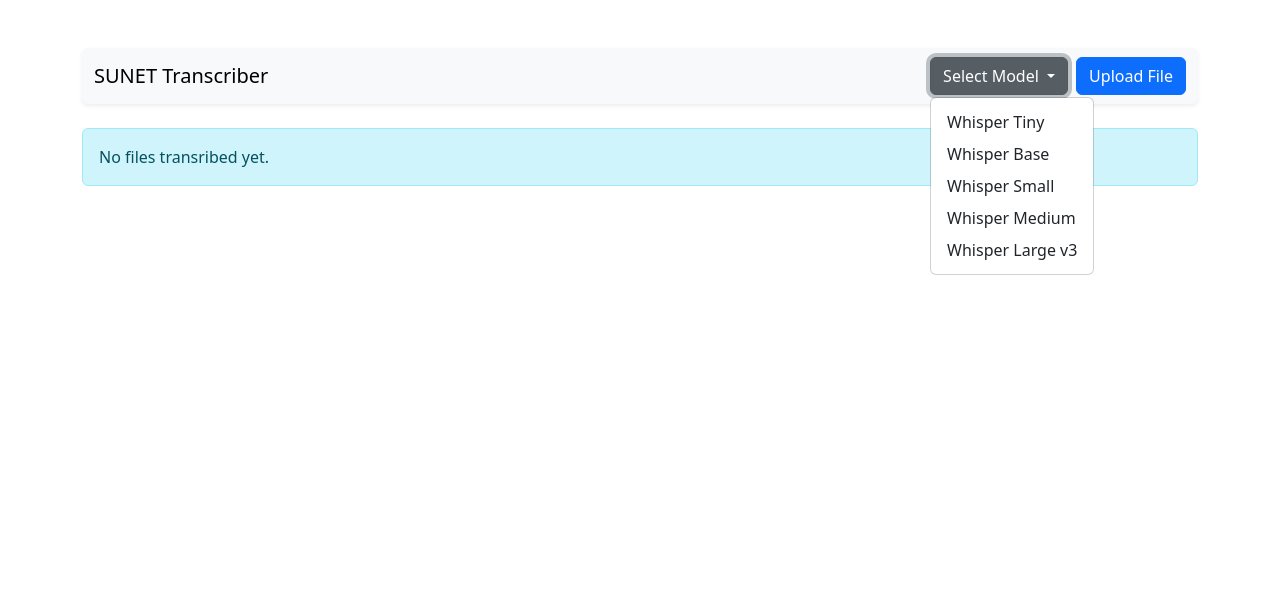
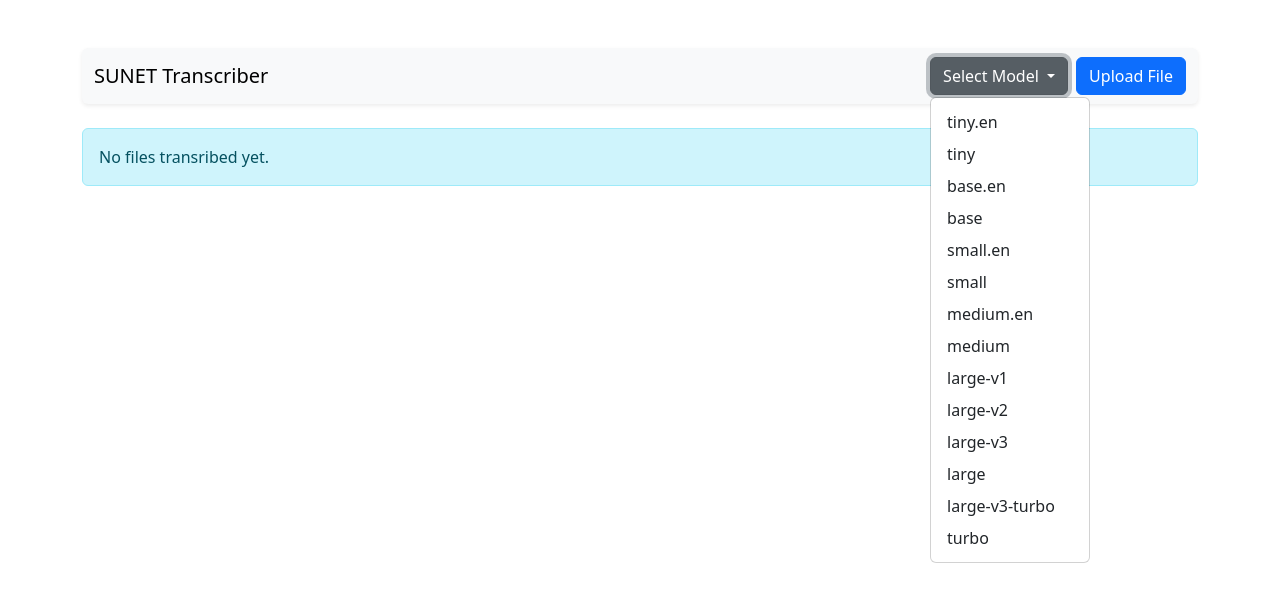
Before and after one commit to krihal/transcriber, a FastAPI app: page / in a window 1280 px wide, after a click on "Select Model". Shown: the top 602 px of the page. Run offline with FastAPI, Linux system fonts and the light colour scheme; some libraries are stand-ins or nearby versions.

Commit message:
Support for selecting Whisper model.

```diff
--- a/app.py
+++ b/app.py
@@ -1,3 +1,4 @@
+import json
 import os
 import shutil
 
@@ -14,12 +15,18 @@ from fastapi.responses import HTMLResponse
 from fastapi.staticfiles import StaticFiles
 from fastapi.templating import Jinja2Templates
 
+import zmq
+
+context = zmq.Context()
+mq_socket = context.socket(zmq.PUB)  # Publisher socket
+mq_socket.bind(f"tcp://*:5555")
+
 app = FastAPI(title="SUNET Transcriber")
 
 UPLOAD_DIR = Path("uploads")
 UPLOAD_DIR.mkdir(exist_ok=True)
 
-TRANSCRIBE_DIR = Path("transcribe")
+TRANSCRIBE_DIR = Path("transcribed")
 TRANSCRIBE_DIR.mkdir(exist_ok=True)
 
 templates = Jinja2Templates(directory="templates")
@@ -40,6 +47,12 @@ async def upload_file(file: UploadFile = File(...), model: str = Form("whisper-l
         # Save the file
         with open(file_path, "wb") as buffer:
             shutil.copyfileobj(file.file, buffer)
+
+        # Send the file path to the transcriber
+        mq_socket.send_string(json.dumps(
+            {"file_path": file_path, "model": model}, default=str))
+
+        print("File sent to transcriber")
 
         # Return success message (HTMX will insert this into #messages)
         return HTMLResponse(
@@ -65,7 +78,7 @@ async def upload_file(file: UploadFile = File(...), model: str = Form("whisper-l
         )
 
 
-@app.get("/api/files", response_class=HTMLResponse)
+@ app.get("/api/files", response_class=HTMLResponse)
 async def get_files():
     html = """
     <table class="table table-striped table-hover">
@@ -127,7 +140,7 @@ async def get_files():
     return HTMLResponse(html)
 
 
-@app.get("/api/files/{file_id}")
+@ app.get("/api/files/{file_id}")
 async def download_file(file_id: str):
     for file in os.listdir(TRANSCRIBE_DIR):
         filename = os.path.join(TRANSCRIBE_DIR, file)
@@ -140,7 +153,7 @@ async def download_file(file_id: str):
     return {"error": "File not found"}
 
 
-@app.delete("/api/files/{file_id}", response_class=HTMLResponse)
+@ app.delete("/api/files/{file_id}", response_class=HTMLResponse)
 async def delete_file(file_id: str):
     for file in os.listdir(TRANSCRIBE_DIR):
         filename = os.path.join(TRANSCRIBE_DIR, file)
--- a/templates/index.html
+++ b/templates/index.html
@@ -22,11 +22,20 @@
                                     <i class="bi bi-cpu"></i> Select Model
                                 </button>
                                 <ul class="dropdown-menu" aria-labelledby="modelDropdown" id="model-selection">
-                                    <li><a class="dropdown-item model-option" data-model="whisper-tiny" href="#">Whisper Tiny</a></li>
-                                    <li><a class="dropdown-item model-option" data-model="whisper-base" href="#">Whisper Base</a></li>
-                                    <li><a class="dropdown-item model-option" data-model="whisper-small" href="#">Whisper Small</a></li>
-                                    <li><a class="dropdown-item model-option" data-model="whisper-medium" href="#">Whisper Medium</a></li>
-                                    <li><a class="dropdown-item model-option" data-model="whisper-large-v3" href="#">Whisper Large v3</a></li>
+                                    <li><a class="dropdown-item model-option" data-model="tiny.en" href="#">tiny.en</a></li>
+                                    <li><a class="dropdown-item model-option" data-model="tiny" href="#">tiny</a></li>
+                                    <li><a class="dropdown-item model-option" data-model="base.en" href="#">base.en</a></li>
+                                    <li><a class="dropdown-item model-option" data-model="base" href="#">base</a></li>
+                                    <li><a class="dropdown-item model-option" data-model="small.en" href="#">small.en</a></li>
+                                    <li><a class="dropdown-item model-option" data-model="small" href="#">small</a></li>
+                                    <li><a class="dropdown-item model-option" data-model="medium.en" href="#">medium.en</a></li>
+                                    <li><a class="dropdown-item model-option" data-model="medium" href="#">medium</a></li>
+                                    <li><a class="dropdown-item model-option" data-model="large-v1" href="#">large-v1</a></li>
+                                    <li><a class="dropdown-item model-option" data-model="large-v2" href="#">large-v2</a></li>
+                                    <li><a class="dropdown-item model-option" data-model="large-v3" href="#">large-v3</a></li>
+                                    <li><a class="dropdown-item model-option" data-model="large" href="#">large</a></li>
+                                    <li><a class="dropdown-item model-option" data-model="large-v3-turbo" href="#">large-v3-turbo</a></li>
+                                    <li><a class="dropdown-item model-option" data-model="turbo" href="#">turbo</a></li>
                                 </ul>
                             </div>
                         </li>
@@ -63,7 +72,7 @@
                                 </div>
                                 <div class="mb-3">
                                     <label for="selectedModel" class="form-label">Selected Model</label>
-                                    <input type="text" class="form-control" id="selectedModel" name="model" readonly value="whisper-large-v3">
+                                    <input type="text" class="form-control" id="selectedModel" name="model" readonly value="base">
                                     <div class="form-text">Select a model from the dropdown in the navigation bar</div>
                                 </div>
                                 <div class="mb-3">
```
Also changed, not shown: transcriber.py (+46 -23 lines).
